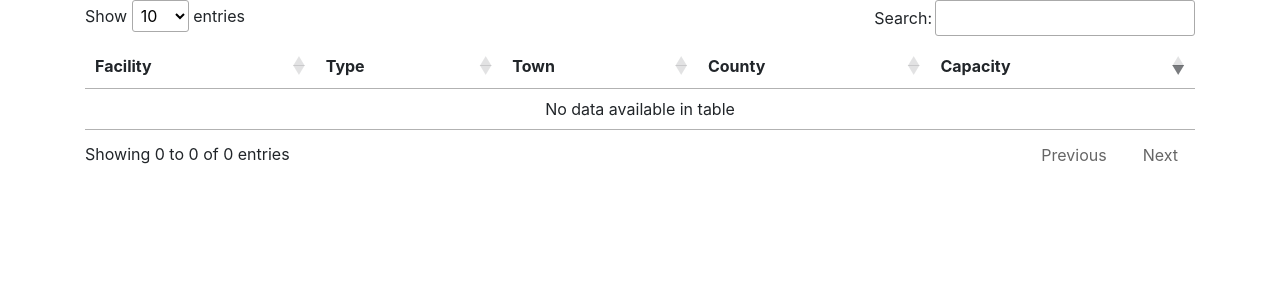
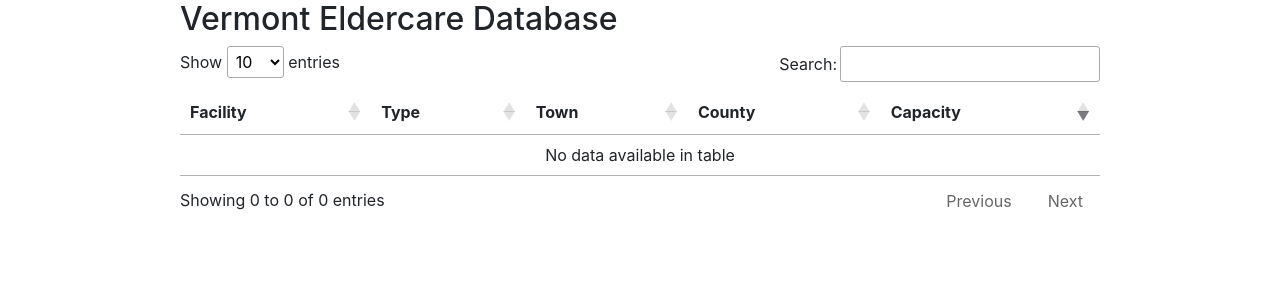
Before and after one commit to asuozzo/eldercare-db, a Django app: template eldercare/templates/eldercare/index_old.html in a window 1280 px wide. Shown: the top 300 px of the page. Run offline with Django 3.2, Linux system fonts and the light colour scheme; the template is opened without the code that fills it, so the values that code supplies are empty; some libraries are stand-ins or nearby versions.

Commit message:
move offset structure, mapbox files to base.html

```diff
--- a/eldercare/templates/base.html
+++ b/eldercare/templates/base.html
@@ -4,19 +4,33 @@
         <meta charset="utf-8">
         <title>{% block title %}{% endblock %} - Elder Care</title>
         {% load static %}
+        <meta name="robots" content="noindex">
         <link rel="shortcut icon" href="{% static 'img/favicon.ico' %}">
         <link rel="stylesheet" href="https://stackpath.bootstrapcdn.com/bootstrap/4.3.1/css/bootstrap.min.css" integrity="sha384-ggOyR0iXCbMQv3Xipma34MD+dH/1fQ784/j6cY/iJTQUOhcWr7x9JvoRxT2MZw1T" crossorigin="anonymous">
         <link rel="stylesheet" href="{% static 'css/style.css' %}">
 
         <script src="https://code.jquery.com/jquery-3.3.1.slim.min.js" integrity="sha384-q8i/X+965DzO0rT7abK41JStQIAqVgRVzpbzo5smXKp4YfRvH+8abtTE1Pi6jizo" crossorigin="anonymous"></script>
         <script src="https://stackpath.bootstrapcdn.com/bootstrap/4.3.1/js/bootstrap.min.js" integrity="sha384-JjSmVgyd0p3pXB1rRibZUAYoIIy6OrQ6VrjIEaFf/nJGzIxFDsf4x0xIM+B07jRM" crossorigin="anonymous"></script>
+
+        <script src='https://api.tiles.mapbox.com/mapbox-gl-js/v1.4.0/mapbox-gl.js'></script>
+        <link href='https://api.tiles.mapbox.com/mapbox-gl-js/v1.4.0/mapbox-gl.css' rel='stylesheet' />
         {% block header %}{% endblock %}
     </head>
     <body>
         <main role="main" class="flex-shrink-0">
             <div class="container">
-                {% block content %}{% endblock %}
+                <div class="row">
+                    <div class="col-lg-10 offset-lg-1 header">
+                        <h2>Vermont Eldercare Database</h2>
+                    </div>
+                </div>
+                <div class="row">
+                    <div class="col-lg-10 offset-lg-1 body">
+                        {% block content %}{% endblock %}
+                    </div>
+                </div>
             </div>
         </main>
+        {% block footer %}{% endblock %}
     </body>
 </html>
```
